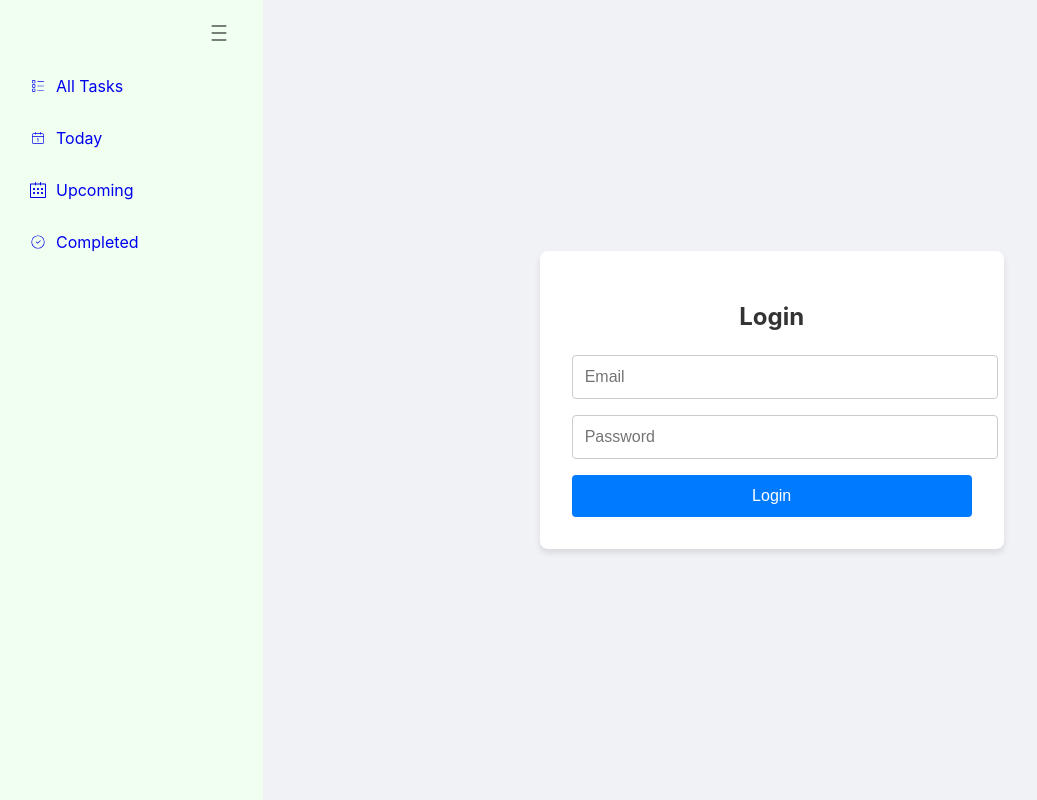
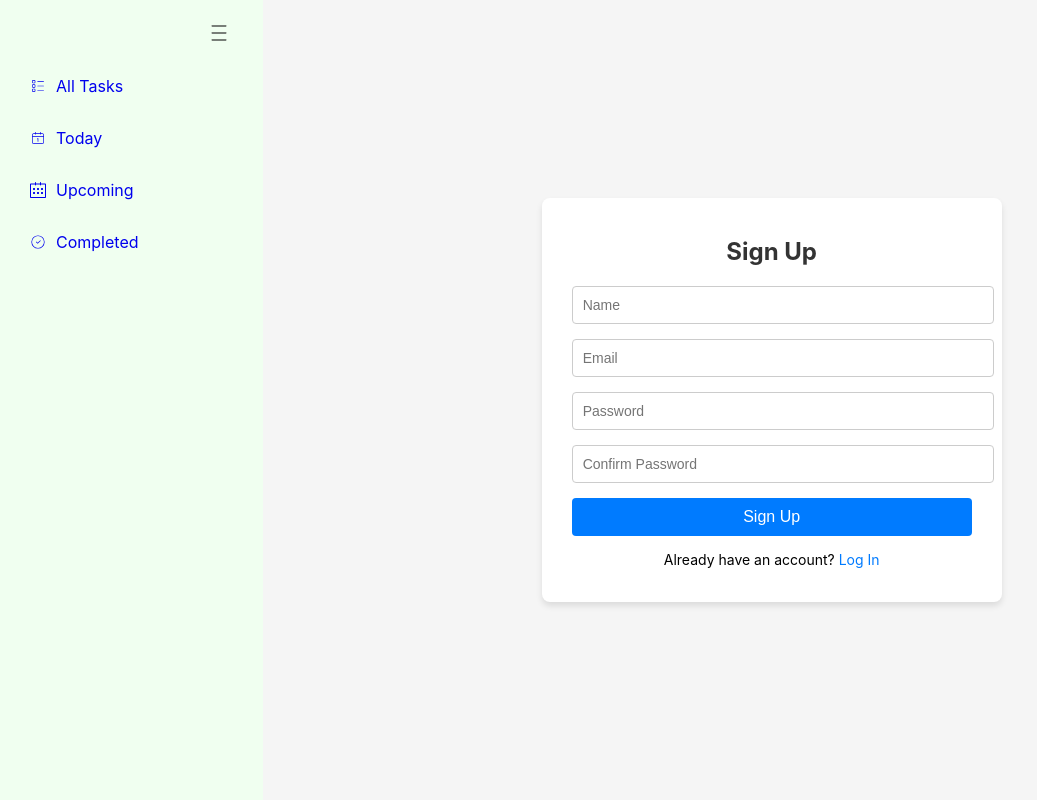
Before and after one commit to SaddamHussain900/todo-app, a React (Create React App) app: page /signup in a window 1280 px wide. Before the commit this address led to /login. Shown: the whole page, without its empty margins (0-1037 px from the left). Built offline with nearby package versions, Linux system fonts and the light colour scheme.

Commit message:
Adding signup

```diff
--- a/src/Components/Main/Main.jsx
+++ b/src/Components/Main/Main.jsx
@@ -6,6 +6,7 @@ import Upcoming from "../../Pages/Upcoming/Upcoming";
 import Completed from "../../Pages/Completed/Completed";
 import LoginPage from "../../Pages/LoginPage/LoginPage";
 import AuthWrapper from "../AuthWrapper/AuthWrapper";
+import SignUpPage from "../../Pages/SignUpPage/SignUpPage";
 
 const Main = () => {
   return (
@@ -24,6 +25,7 @@ const Main = () => {
         <Route path="upcoming" element={<Upcoming />} />
         <Route path="completed" element={<Completed />} />
         <Route path="login" element={<LoginPage />} />
+        <Route path="signup" element={<SignUpPage />} />
       </Routes>
     </div>
   );
--- a/src/Pages/LoginPage/LoginPage.jsx
+++ b/src/Pages/LoginPage/LoginPage.jsx
@@ -1,7 +1,7 @@
 import React, { useEffect, useState } from "react";
 import { useDispatch, useSelector } from "react-redux";
 import { login } from "../../store/slices/loginSlice";
-import { useNavigate } from "react-router-dom";
+import { useNavigate, Link } from "react-router-dom";
 import "./LoginPage.css";
 
 const LoginPage = () => {
@@ -42,6 +42,9 @@ const LoginPage = () => {
           required
         />
         <button type="submit">Login</button>
+        <p>
+          Don't have an account? <Link to="/signup">Sign up</Link>
+        </p>
       </form>
     </div>
   );
--- /dev/null
+++ b/src/Pages/SignUpPage/SignUpPage.css
@@ -0,0 +1,62 @@
+.signup-container {
+  display: flex;
+  justify-content: center;
+  align-items: center;
+  height: 100vh;
+  background-color: #f5f5f5;
+}
+
+.signup-form {
+  background: #ffffff;
+  padding: 20px 30px;
+  border-radius: 8px;
+  box-shadow: 0 4px 6px rgba(0, 0, 0, 0.1);
+  width: 100%;
+  max-width: 400px;
+}
+
+.signup-form h2 {
+  margin-bottom: 20px;
+  font-size: 24px;
+  color: #333333;
+  text-align: center;
+}
+
+.signup-form input {
+  width: 100%;
+  padding: 10px;
+  margin-bottom: 15px;
+  border: 1px solid #cccccc;
+  border-radius: 4px;
+  font-size: 14px;
+}
+
+.signup-form button {
+  width: 100%;
+  padding: 10px;
+  background-color: #007bff;
+  color: #ffffff;
+  border: none;
+  border-radius: 4px;
+  font-size: 16px;
+  cursor: pointer;
+}
+
+.signup-form button:hover {
+  background-color: #0056b3;
+}
+
+.signup-form p {
+  margin-top: 15px;
+  font-size: 14px;
+  text-align: center;
+}
+
+.signup-form a {
+  color: #007bff;
+  text-decoration: none;
+}
+
+.signup-form a:hover {
+  text-decoration: underline;
+}
--- /dev/null
+++ b/src/Pages/SignUpPage/SignUpPage.jsx
@@ -0,0 +1,66 @@
+import React, { useState } from "react";
+import { useDispatch } from "react-redux";
+import { useNavigate } from "react-router-dom";
+import "./SignUpPage.css";
+
+const SignUpPage = () => {
+  const [name, setName] = useState("");
+  const [email, setEmail] = useState("");
+  const [password, setPassword] = useState("");
+  const [confirmPassword, setConfirmPassword] = useState("");
+  const dispatch = useDispatch();
+  const navigate = useNavigate();
+
+  const handleSubmit = (e) => {
+    e.preventDefault();
+    if (password !== confirmPassword) {
+      alert("Passwords do not match!");
+      return;
+    }
+    // Dispatch sign-up action (to be implemented)
+    console.log({ name, email, password });
+    navigate("/login");
+  };
+
+  return (
+    <div className="signup-container">
+      <form className="signup-form" onSubmit={handleSubmit}>
+        <h2>Sign Up</h2>
+        <input
+          type="text"
+          placeholder="Name"
+          value={name}
+          onChange={(e) => setName(e.target.value)}
+          required
+        />
+        <input
+          type="email"
+          placeholder="Email"
+          value={email}
+          onChange={(e) => setEmail(e.target.value)}
+          required
+        />
+        <input
+          type="password"
+          placeholder="Password"
+          value={password}
+          onChange={(e) => setPassword(e.target.value)}
+          required
+        />
+        <input
+          type="password"
+          placeholder="Confirm Password"
+          value={confirmPassword}
+          onChange={(e) => setConfirmPassword(e.target.value)}
+          required
+        />
+        <button type="submit">Sign Up</button>
+        <p>
+          Already have an account? <a href="/login">Log In</a>
+        </p>
+      </form>
+    </div>
+  );
+};
+
+export default SignUpPage;
```
